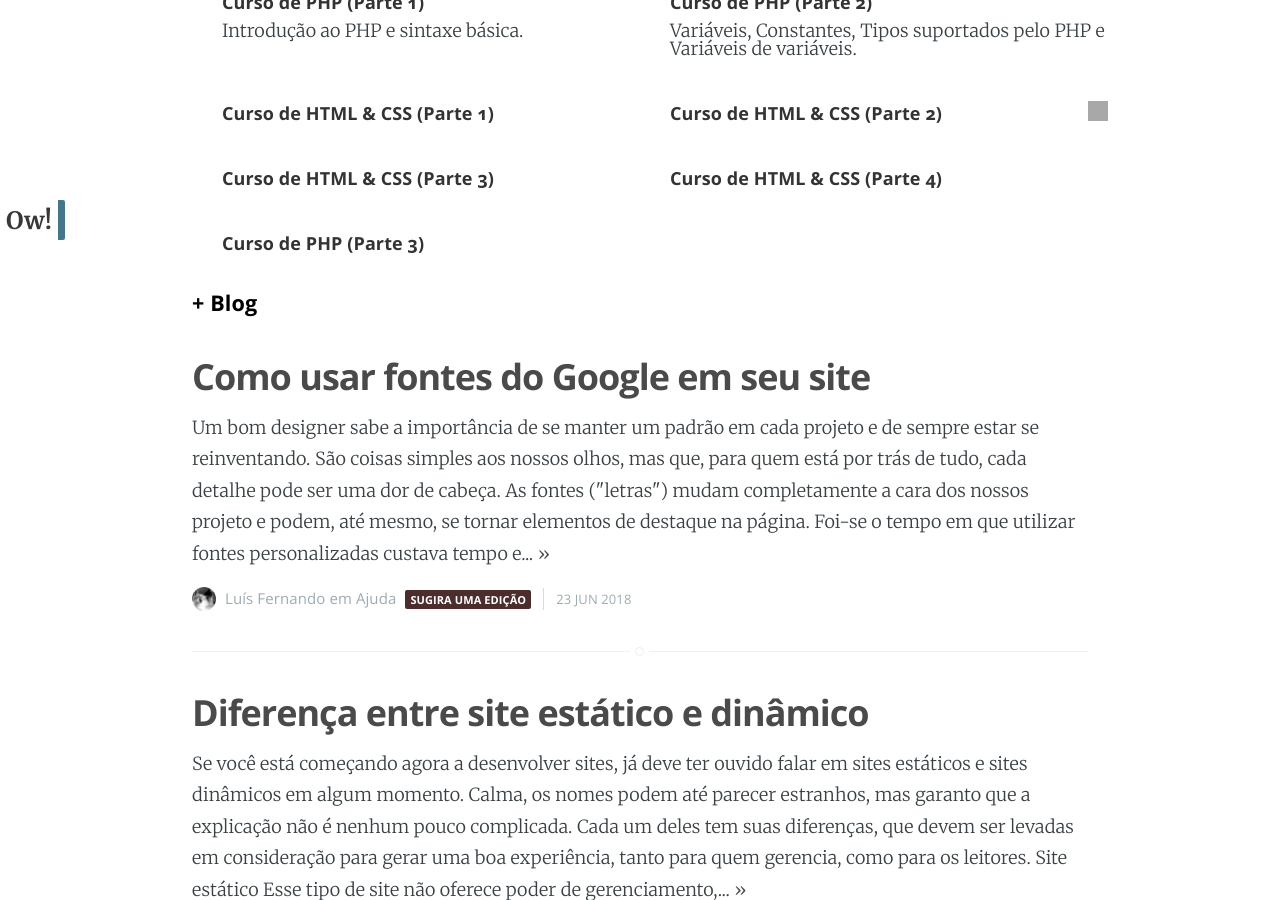
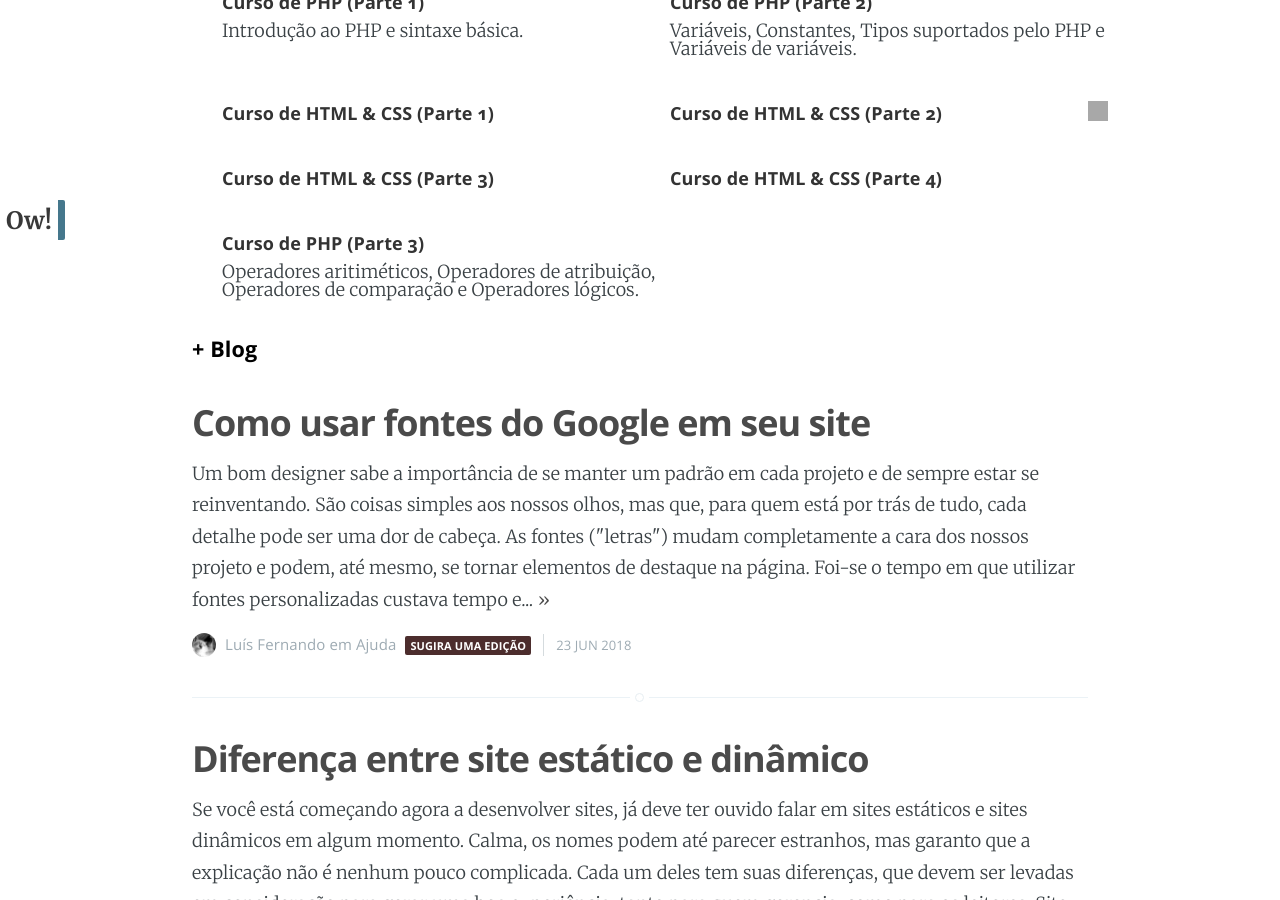
Before and after one commit to EnVolte/envolte.github.io, a Jekyll site: the page built from index.html, in a window 1280 px wide and 900 px high, scrolled down 851 px. Built offline with Jekyll 4.4.1, drawn with Linux system fonts in a browser that asks for light colours; the list of posts is cut into pages by our own code; grey boxes are pictures that could not be loaded.

Commit message:
Update parte-3.md.md

```diff
--- a/_cursos/PHP/parte-3.md.md
+++ b/_cursos/PHP/parte-3.md.md
@@ -1,6 +1,7 @@
 ---
 layout: post
 title:  "Curso de PHP (Parte 3)"
+subtitulo: "Operadores aritiméticos, Operadores de atribuição, Operadores de comparação e Operadores lógicos."
 date:   2018-06-28 15:00:00
 categories: Curso
 ---
```
